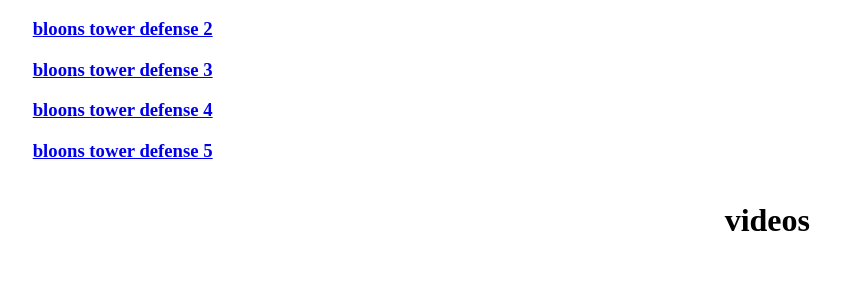
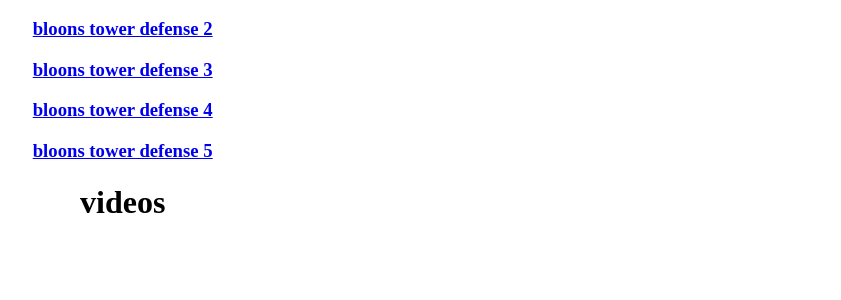
Before and after one commit to Fisher37566/fisher37566.github.io, a PHP site: page / in a window 1280 px wide. Shown: the part 252-552 px from the top of the page, without its empty margins (195-1036 px from the left). Run offline with PHP 8.4, Linux system fonts and the light colour scheme.

Commit message:
Update style.css

```diff
--- a/style.css
+++ b/style.css
@@ -6,8 +6,9 @@
   text-align:center;
   }
 .videos {
-  right:0;
+  z-index:1;
+  top:0;
+  left:50%;
   width: 49%;
-  text-align:center;
-  float:right;
+  text-align:center
   }
```
